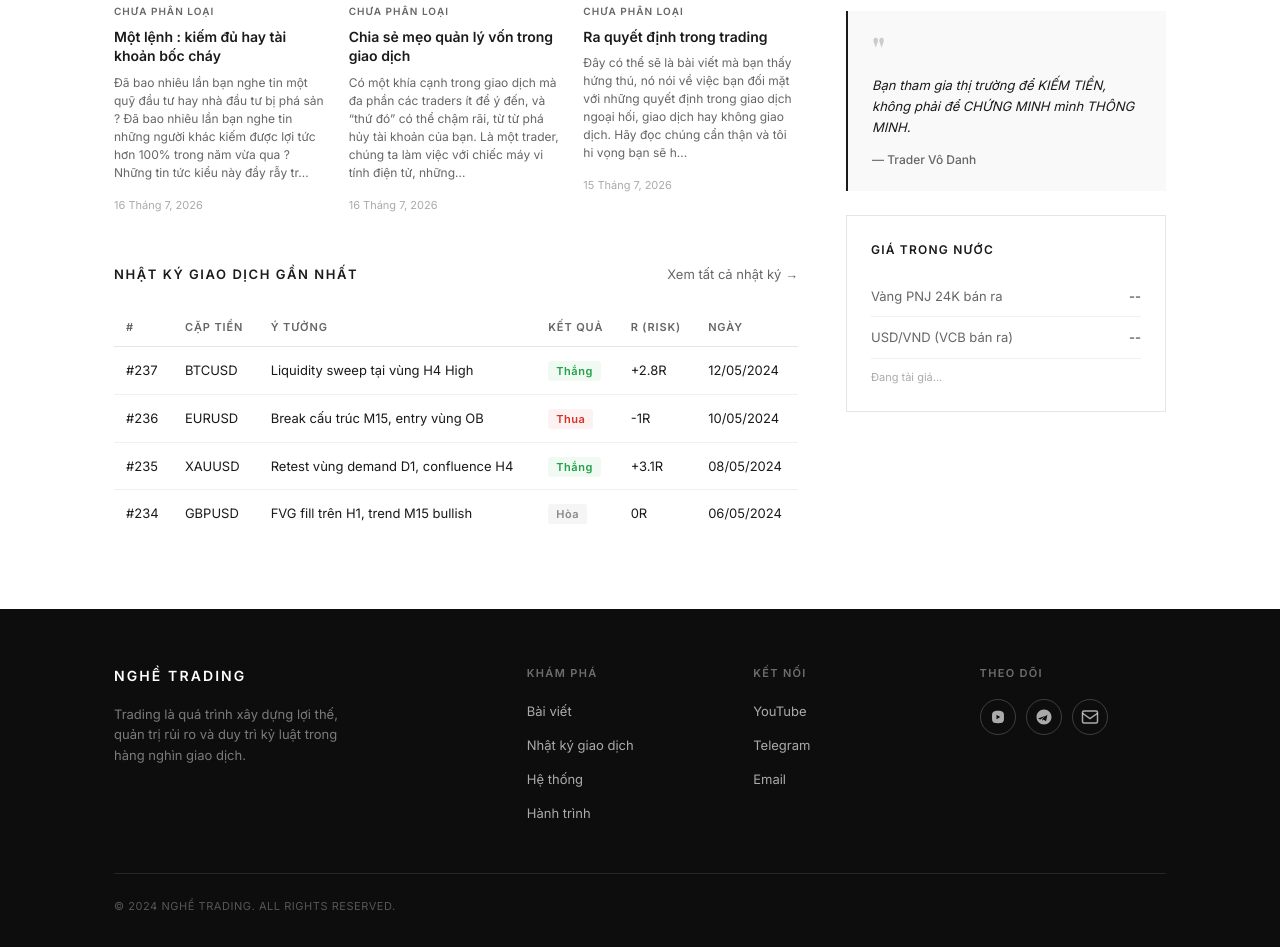
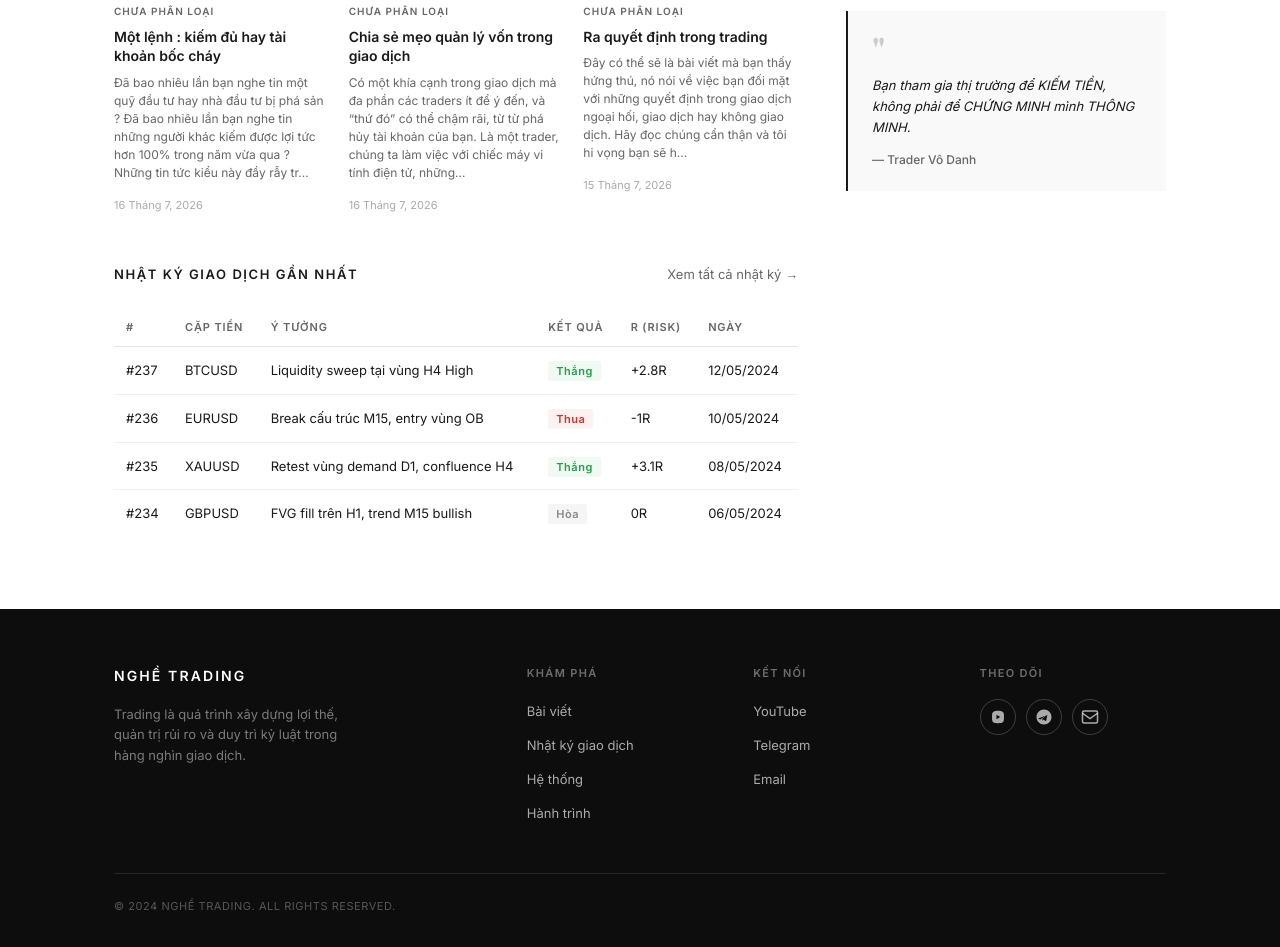
Before and after one commit to longphi11/nghetrading, a plain HTML site: page index.html in a window 1280 px wide. Shown: the part 1162-2109 px from the top of the page. Drawn offline with nearby package versions, Linux system fonts and the light colour scheme; a script that the page names is missing; a web font is replaced by a local one.

Commit message:
Update index.html

```diff
--- a/index.html
+++ b/index.html
@@ -40,15 +40,16 @@
       </ul>
     </div>
   </nav>
- <!-- 🤖 Ticker giá thị trường quốc tế (TradingView, miễn phí, chính chủ) -->
+ <!-- 🤖 Ticker giá thị trường (TradingView, miễn phí, tự cập nhật) -->
   <div class="tradingview-widget-container">
     <div class="tradingview-widget-container__widget"></div>
     <script type="text/javascript" src="https://s3.tradingview.com/external-embedding/embed-widget-ticker-tape.js" async>
     {
       "symbols": [
+        { "proName": "COINBASE:BTCUSD", "title": "Bitcoin (BTC/USD)" },
         { "proName": "OANDA:XAUUSD", "title": "Vàng (XAU/USD)" },
+        { "proName": "OANDA:XAGUSD", "title": "Bạc (XAG/USD)" },
         { "proName": "TVC:USOIL", "title": "Dầu WTI" },
-        { "proName": "BINANCE:BTCUSDT", "title": "BTC/USDT" },
         { "proName": "HOSE:VNINDEX", "title": "VN-Index" },
         { "proName": "SP:SPX", "title": "S&P 500" }
       ],
@@ -220,19 +221,7 @@
             <p>Bạn tham gia thị trường để KIẾM TIỀN, không phải để CHỨNG MINH mình THÔNG MINH.</p>
             <cite>— Trader Vô Danh</cite>
           </div>
-<!-- 🤖 Giá vàng PNJ & tỷ giá USD/VND (VCB), qua /api/market-vn (xem main.js) -->
-          <div class="sidebar-stats" id="market-price-widget">
-            <h3>GIÁ TRONG NƯỚC</h3>
-            <div class="stat-row">
-              <span>Vàng PNJ 24K bán ra</span>
-              <strong><span id="price-gold-vnd">--</span><span class="price-arrow" id="price-gold-vnd-arrow"></span></strong>
-            </div>
-            <div class="stat-row">
-              <span>USD/VND (VCB bán ra)</span>
-              <strong><span id="price-usd-vnd">--</span><span class="price-arrow" id="price-usd-vnd-arrow"></span></strong>
-            </div>
-            <p id="price-vn-updated" style="font-size:11px; color:#aaa; margin-top:10px;">Đang tải giá...</p>
-          </div>
+
         </aside>
       </div>
     </div>
```
